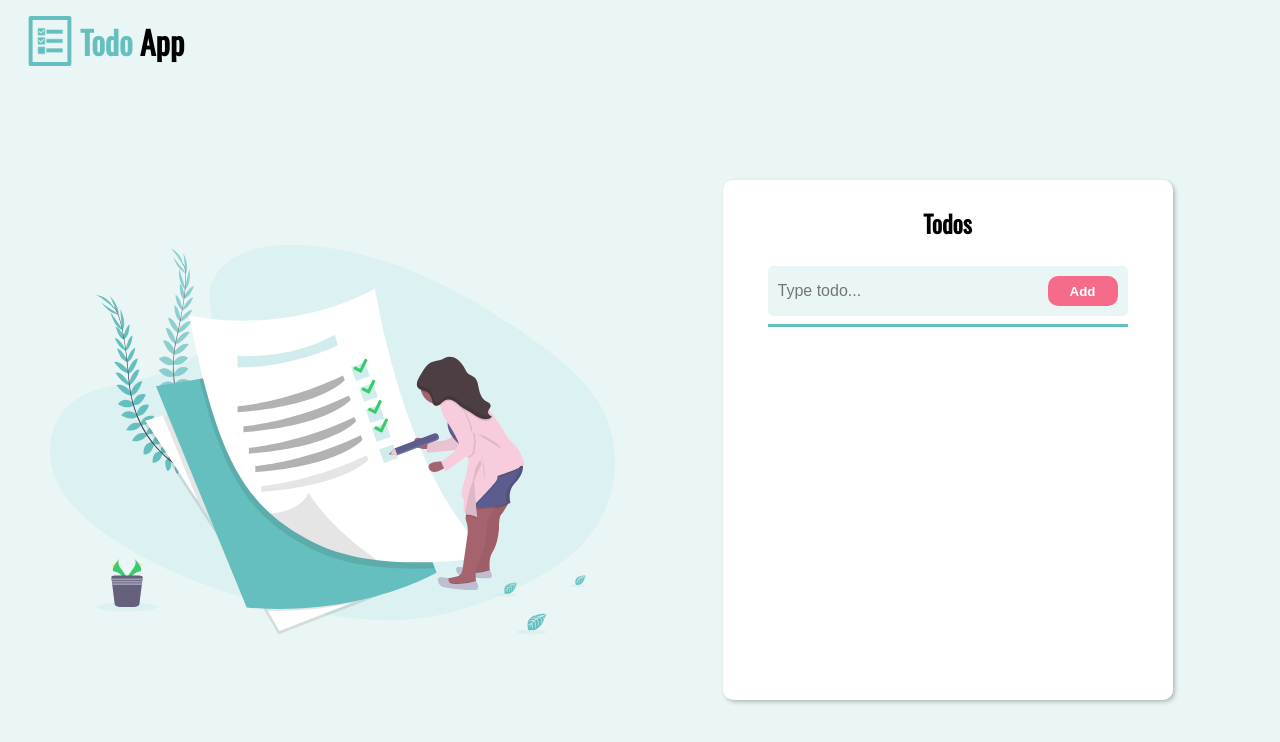
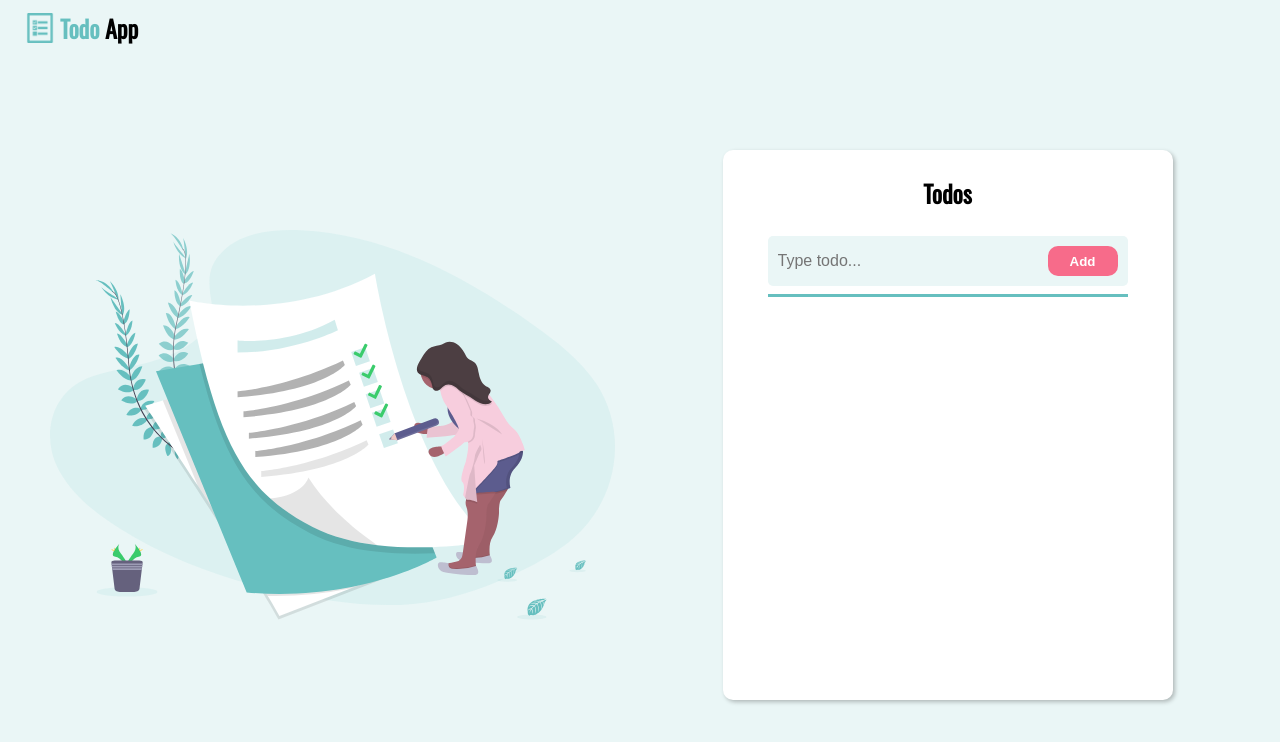
Before and after one commit to Gkristof96/Todo-app, a React (Create React App) app: page / in a window 1280 px wide. Shown: the top 742 px of the page. Built offline with nearby package versions, Linux system fonts and the light colour scheme.

Commit message:
update css

```diff
--- a/src/css/style.css
+++ b/src/css/style.css
@@ -12,18 +12,18 @@ body {
 
 header {
   width: 100%;
-  padding: 0 calc((100vw - 1400px) / 2);
+  padding: 10px calc((100vw - 1400px) / 2);
   height: 80px;
   position: fixed;
   z-index: 10;
 }
 header .logo {
-  padding: 1rem 0;
   display: flex;
   align-items: center;
 }
 header .logo h1 {
   margin-left: 5px;
+  font-size: 36px;
 }
 header .logo h1 span {
   color: #66bfbf;
@@ -35,8 +35,8 @@ header .logo img {
 section {
   width: 100%;
   height: 100vh;
-  padding: 200px calc((100vw - 1400px) / 2);
-  padding-top: 280px;
+  padding: 150px calc((100vw - 1400px) / 2);
+  padding-top: 230px;
   display: grid;
   grid-template-columns: 1fr 1fr;
 }
@@ -177,12 +177,19 @@ section .todo-wrapper .todo-card .todos-list .todo-container .btn-container .che
 
 @media (max-width: 1450px) {
   header {
-    padding: 0 25px;
+    padding: 10px 25px;
+    height: 50px;
+  }
+  header .logo img {
+    height: 30px;
+  }
+  header .logo h1 {
+    font-size: 24px;
   }
 
   section {
     padding: 100px 25px;
-    padding-top: 180px;
+    padding-top: 150px;
   }
 }
 @media (max-width: 768px) {
--- a/src/css/style.scss
+++ b/src/css/style.scss
@@ -27,17 +27,16 @@ body {
 
 header {
   width: 100%;
-  padding: 0 calc((100vw - 1400px) / 2);
+  padding: 10px calc((100vw - 1400px) / 2);
   height: 80px;
   position: fixed;
   z-index: 10;
   .logo {
-    padding: 1rem 0;
     display: flex;
     align-items: center;
     h1 {
       margin-left: 5px;
-
+      font-size: 36px;
       span {
         color: color(primary);
       }
@@ -51,8 +50,8 @@ header {
 section {
   width: 100%;
   height: 100vh;
-  padding: 200px calc((100vw - 1400px) / 2);
-  padding-top: 280px;
+  padding: 150px calc((100vw - 1400px) / 2);
+  padding-top: 230px;
   display: grid;
   grid-template-columns: 1fr 1fr;
 
@@ -202,11 +201,18 @@ section {
 // Media queries
 @media (max-width: 1450px) {
   header {
-    padding: 0 25px;
+    padding: 10px 25px;
+    height: 50px;
+    .logo img {
+      height: 30px;
+    }
+    .logo h1 {
+      font-size: 24px;
+    }
   }
   section {
     padding: 100px 25px;
-    padding-top: 180px;
+    padding-top: 150px;
   }
 }
 
```
Also changed, not shown: 1 other file (tests, documents, lock files or other folders).
